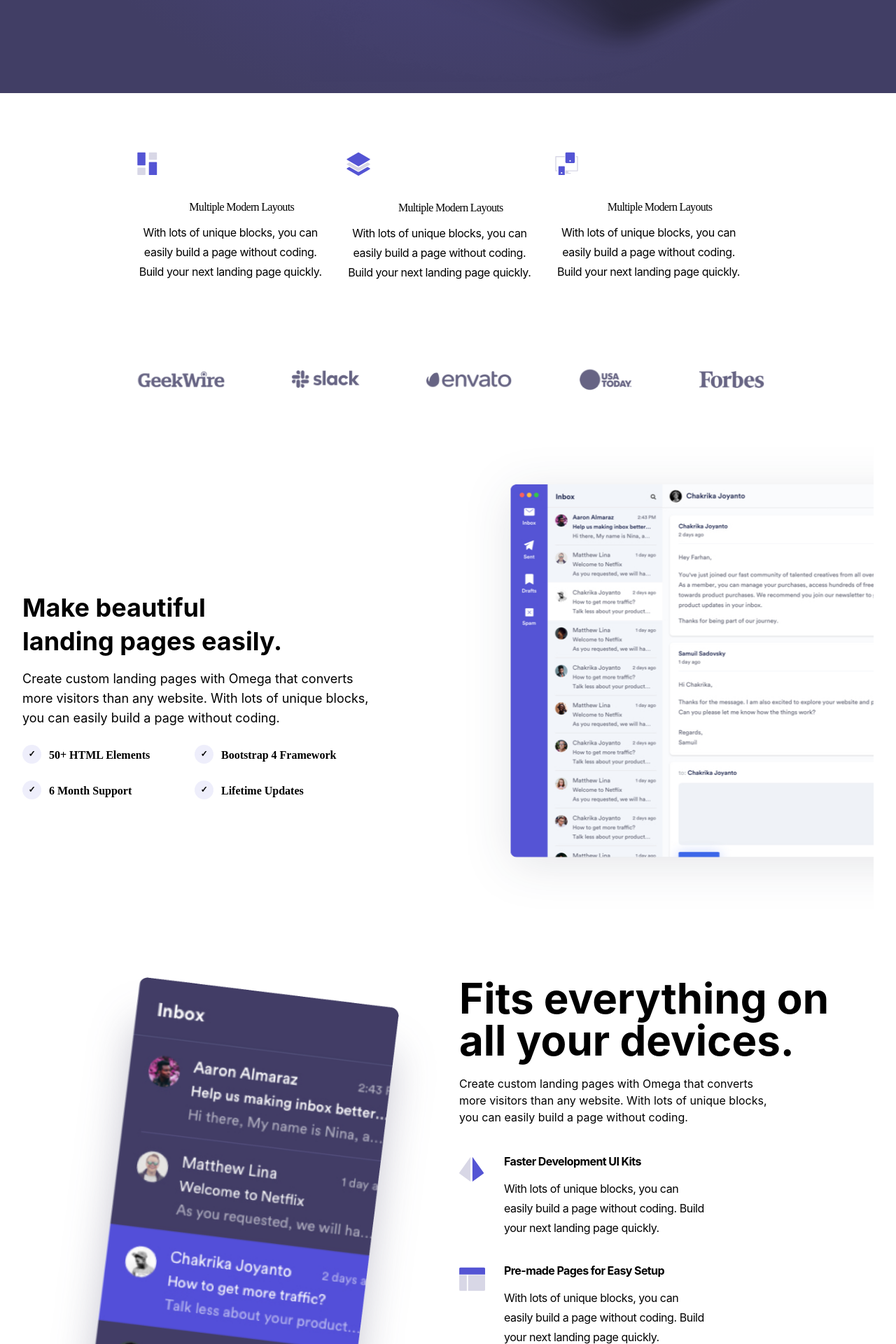
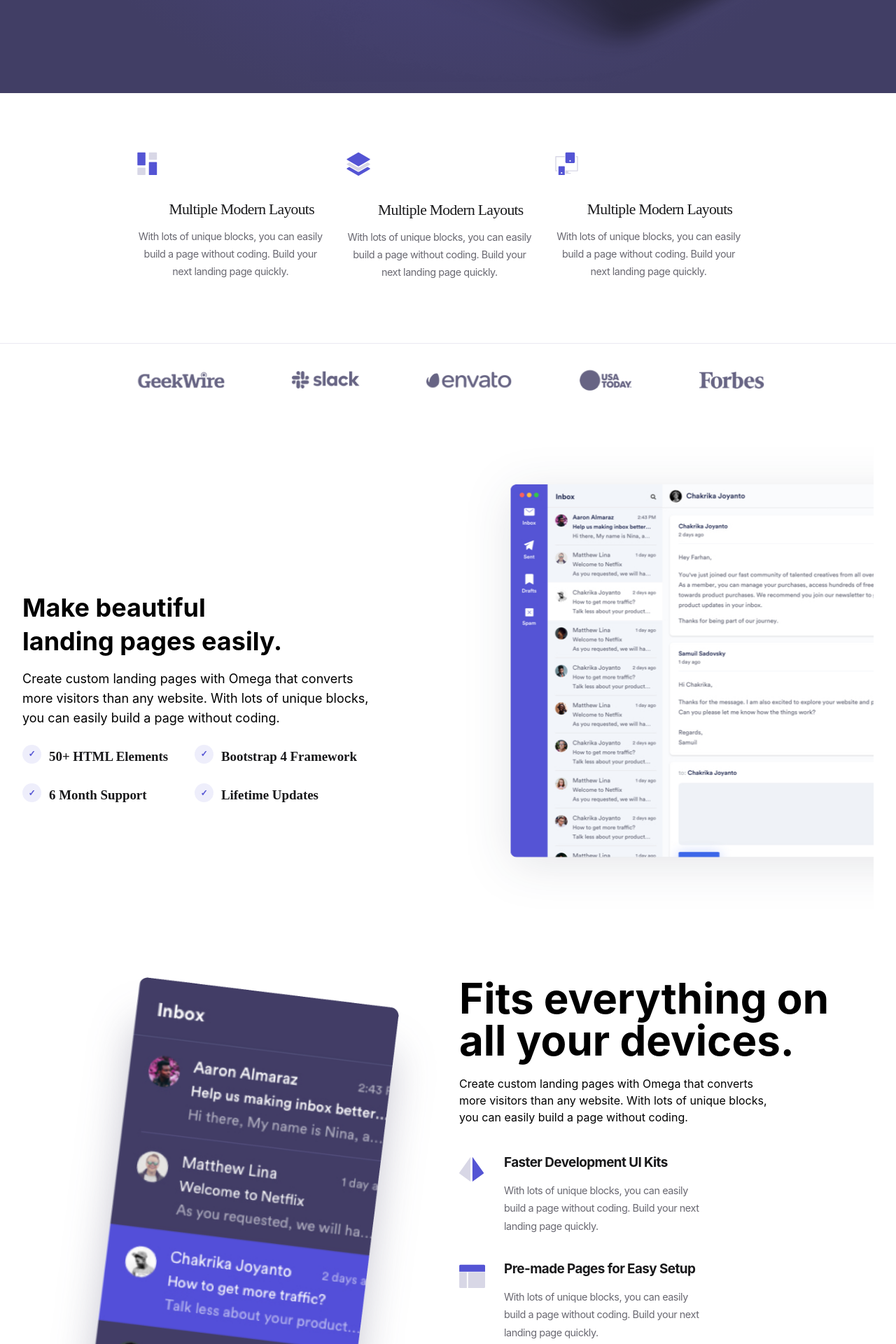
Before and after one commit to rcmangnale/Landing-Page, a React (Create React App) app: page / in a window 1280 px wide. Shown: the part 620-2540 px from the top of the page at 70% size. Built offline with nearby package versions, Linux system fonts and the light colour scheme.

Commit message:
web page updated

```diff
--- a/src/components/Home.js
+++ b/src/components/Home.js
@@ -218,44 +218,23 @@ export default function Home() {
       <div className="relative overflow-hidden">
         <Popovers></Popovers>
         <main>
-          <div className="background-img   pt-10 sm:pt-16 lg:overflow-hidden lg:pt-8 lg:pb-14">
+          <div className="pt-10 background-img sm:pt-16 lg:overflow-hidden lg:pt-8 lg:pb-14">
             <div className="mx-auto max-w-7xl lg:px-8">
               <LandingPage></LandingPage>
             </div>
           </div>
 
-          {/* Feature section with screenshot */}
-          {/* <div className="relative bg-gray-50 pt-16 sm:pt-24 lg:pt-32">
-            <div className="mx-auto max-w-md px-4 text-center sm:max-w-3xl sm:px-6 lg:max-w-7xl lg:px-8">
-              <div>
-                <h2 className="text-lg font-semibold text-cyan-600">Serverless</h2>
-                <p className="mt-2 text-3xl font-bold tracking-tight text-gray-900 sm:text-4xl">
-                  No server? No problem.
-                </p>
-                <p className="mx-auto mt-5 max-w-prose text-xl text-gray-500">
-                  Phasellus lorem quam molestie id quisque diam aenean nulla in. Accumsan in quis quis nunc, ullamcorper
-                  malesuada. Eleifend condimentum id viverra nulla.
-                </p>
-              </div>
-              <div className="mt-12 -mb-10 sm:-mb-24 lg:-mb-80">
-                <img
-                  className="rounded-lg shadow-xl ring-1 ring-black ring-opacity-5"
-                  src="https://tailwindui.com/img/component-images/green-project-app-screenshot.jpg"
-                  alt=""
-                />
-              </div>
-            </div>
-          </div> */}
+
           <Mordern></Mordern>
           <Brands></Brands>
-          {/* <BeautifulPage></BeautifulPage> */}
-          <div className=" pt-10 sm:pt-16 lg:overflow-hidden lg:pt-8 lg:pb-14">
+
+          <div className="pt-10 sm:pt-16 lg:overflow-hidden lg:pt-8 lg:pb-14">
             <div className="mx-auto max-w-7xl lg:px-8">
               <BeautifulPage></BeautifulPage>
             </div>
           </div>
 
-          <div className=" pt-10 sm:pt-16 lg:overflow-hidden lg:pt-8 lg:pb-14">
+          <div className="pt-10 sm:pt-16 lg:overflow-hidden lg:pt-8 lg:pb-14">
             <div className="mx-auto max-w-7xl lg:px-8">
               <Fits></Fits>
             </div>
@@ -263,10 +242,10 @@ export default function Home() {
           <Customerlove></Customerlove>
           <Pricing></Pricing>
 
-          <div className=" bg-gray-900">
+          <div className="bg-gray-900 ">
             <div className="grid grid-cols-2 pt-60 pl-60">
-              <div className="relative mx-auto  px-4 py-12  sm:px-6 sm:py-5 md:py-12 lg:px-2 lg:py-6">
-                <div className=" md:w-1/2 ">
+              <div className="relative px-4 py-12 mx-auto sm:px-6 sm:py-5 md:py-12 lg:px-2 lg:py-6">
+                <div className=" md:w-1/2">
                   <h2 className="text-lg font-semibold text-gray-300">
                     Can I use Omega for my clients?
                   </h2>
@@ -277,8 +256,8 @@ export default function Home() {
                   </p>
                 </div>
               </div>
-              <div className="relative mx-auto max-w-md px-4 py-12 sm:max-w-7xl sm:px-6 sm:py-5 md:py-12 lg:px-2 lg:py-6">
-                <div className=" md:w-1/2 ">
+              <div className="relative max-w-md px-4 py-12 mx-auto sm:max-w-7xl sm:px-6 sm:py-5 md:py-12 lg:px-2 lg:py-6">
+                <div className=" md:w-1/2">
                   <h2 className="text-lg font-semibold text-gray-300">
                     Can I use Omega for my clients?
                   </h2>
@@ -291,8 +270,8 @@ export default function Home() {
               </div>
             </div>
             <div className="grid grid-cols-2 pl-60">
-              <div className="relative mx-auto max-w-md px-4 py-12 sm:max-w-7xl sm:px-6 sm:py-5 md:py-12 lg:px-2 lg:py-6">
-                <div className=" md:w-1/2 ">
+              <div className="relative max-w-md px-4 py-12 mx-auto sm:max-w-7xl sm:px-6 sm:py-5 md:py-12 lg:px-2 lg:py-6">
+                <div className=" md:w-1/2">
                   <h2 className="text-lg font-semibold text-gray-300">
                     Can I use Omega for my clients?
                   </h2>
@@ -303,8 +282,8 @@ export default function Home() {
                   </p>
                 </div>
               </div>
-              <div className="relative mx-auto max-w-md px-4 py-12 sm:max-w-7xl sm:px-6 sm:py-5 md:py-12 lg:px-2 lg:py-6">
-                <div className=" md:w-1/2 ">
+              <div className="relative max-w-md px-4 py-12 mx-auto sm:max-w-7xl sm:px-6 sm:py-5 md:py-12 lg:px-2 lg:py-6">
+                <div className=" md:w-1/2">
                   <h2 className="text-lg font-semibold text-gray-300">
                     Can I use Omega for my clients?
                   </h2>
@@ -316,9 +295,9 @@ export default function Home() {
                 </div>
               </div>
             </div>
-            <div className="flex justify-center items-center text-white py-10">
+            <div className="flex items-center justify-center py-10 text-white">
               <div className="">
-                <p className="font-bold text-3xl">Build Fast, Launch Faster</p>
+                <p className="text-3xl font-bold">Build Fast, Launch Faster</p>
                 <p>
                   Create custom landing pages with Omega that converts <br></br>
                   more visitors than any website.
@@ -327,7 +306,7 @@ export default function Home() {
                   <form action="#" className="sm:mx-auto sm:max-w-xl lg:mx-0">
                     <a
                       href="#"
-                      className="inline-flex items-center rounded-md border border-transparent  bg-red-500 px-4 py-3 text-lg font-medium text-white "
+                      className="inline-flex items-center px-4 py-3 text-lg font-medium text-white bg-red-500 border border-transparent rounded-md "
                     >
                       Start 14 Days free trial
                     </a>
--- a/src/components/Mordern.js
+++ b/src/components/Mordern.js
@@ -1,8 +1,8 @@
 
-const Mordern = () => {
+export default function Mordern  ()  {
     return (
         <div className="feature">
-            <div className="feature-container">
+            <div className="grid grid-cols-1 feature-container lg:grid-cols-3 md:grid-col-2">
                 <div className="feature-box">
                     <div className="feature-logo">
                         <svg xmlns="http://www.w3.org/2000/svg" width="29" height="34" viewBox="0 0 29 34">
@@ -70,5 +70,3 @@ const Mordern = () => {
         </div>
     )
 }
-
-export default Mordern;
--- a/src/index.css
+++ b/src/index.css
@@ -26,7 +26,7 @@ code {
 .feature {
   margin: 0px;
   padding: 0px;
-  background-color: var(--white);
+  background-color: #ffffff;
   height: 357px;
 }
 .feature-container {
@@ -45,15 +45,15 @@ code {
   margin-bottom: 38px;
 }
 .feature-title {
-  color: var(--dark-grey);
-  font-size: var(--sub-title-size);
+  color: #19191b;
+  font-size:1.35rem;
   line-height: normal;
   letter-spacing: -0.68px;
   font-family: "Circular Std Bold";
 }
 .feature-text {
-  color: var(--light-grey);
-  font-size: var(--small-text);
+  color: #696871;
+  font-size: 0.9rem;
   line-height: 1.75;
   letter-spacing: -0.45px;
   margin-top: 13px;
@@ -62,8 +62,8 @@ code {
 
 
 .brandsection {
-  background-color: var(--white);
-  border-top: solid 1px var(--border);
+  background-color: #ffffff;
+  border-top: solid 1px #eae9f2;
   height: 108.3px;
 }
 .brandsection-container {
@@ -79,7 +79,7 @@ code {
 
 
 .content {
-  background-color: var(--secondary-bg);
+  background-color: #f7f7fb;;
   height: 797px;
 }
 .content-container {
@@ -94,16 +94,16 @@ code {
 }
 .content-title {
   margin: 0;
-  color: var(--dark-grey);
-  font-size: var(--title-size);
+  color: #19191b;
+  font-size: 3.375rem;
   font-family: "Circular Std Bold";
   line-height: 1.17;
   letter-spacing: -1.69px;
 }
 .content-text {
   margin: 0;
-  color: var(--light-grey);
-  font-size: var(--large-text);
+  color: #696871;
+  font-size: 1.181rem;
   line-height: 1.86;
   letter-spacing: -0.59px;
   margin-top: 23px;
@@ -117,8 +117,8 @@ code {
   flex-wrap: wrap;
 }
 .content-list li {
-  color: var(--dark-grey);
-  font-size: var(--large-text);
+  color: #19191b;
+  font-size: 1.181rem;
   list-style: none;
   font-family: "Circular Std Medium";
   width: 208px;
@@ -126,7 +126,7 @@ code {
 }
 .content-list li::before {
   content: "✓";
-  color: var(--dark-periwinkle);
+  color: #5454d4;
   background-color: rgba(84, 84, 212, 0.1);
   font-size: 12px;
   font-weight: bold;
@@ -149,7 +149,7 @@ code {
 
 
 .content-two {
-  background-color: var(--white);
+  background-color: #eae9f2;
   height: 865.3px;
 }
 .content-two-image {
@@ -166,8 +166,8 @@ code {
 }
 .content-two-title {
   margin: 0;
-  font-size: var(--title-size);
-  color: var(--dark-grey);
+  font-size: 3.375rem;
+  color: #19191b;
 
   line-height: 1.17;
   letter-spacing: -1.69px;
@@ -175,16 +175,16 @@ code {
 }
 .content-two-text {
   margin: 0;
-  font-size: var(--large-text);
-  color: var(--light-grey);
+  font-size: 1.181rem;
+  color: #696871;
   line-height: 1.86;
   letter-spacing: -0.59px;
   margin-bottom: 45px;
 }
 .content-two-subtitle {
   margin: 0;
-  font-size: var(--large-text);
-  color: var(--dark-grey);
+  font-size: 1.181rem;
+  color: #19191b;
 
   letter-spacing: -0.59px;
   position: relative;
@@ -194,8 +194,9 @@ code {
 }
 .content-two-small-text {
   margin: 0;
-  font-size: var(--small-text);
-  color: var(--light-grey);
+  font-size: 0.9rem;
+
+  color: #696871;
   line-height: 1.75;
   letter-spacing: -0.45px;
   position: relative;
@@ -388,7 +389,7 @@ code {
 }
 .pricing-plans-amount {
   font-size: 4.5rem;
-  color: var(--dark-grey);
+  color: #19191b;
   line-height: 1.87;
   letter-spacing: -0.47px;
 }
@@ -401,8 +402,9 @@ code {
   font-size: 2rem;
 }
 .pricing-plans-text {
-  font-size: var(--small-text);
-  color: var(--light-grey);
+  font-size: 0.9rem;
+
+  color: #696871;
 }
 .pricing-plans-below {
   position: absolute;
```
